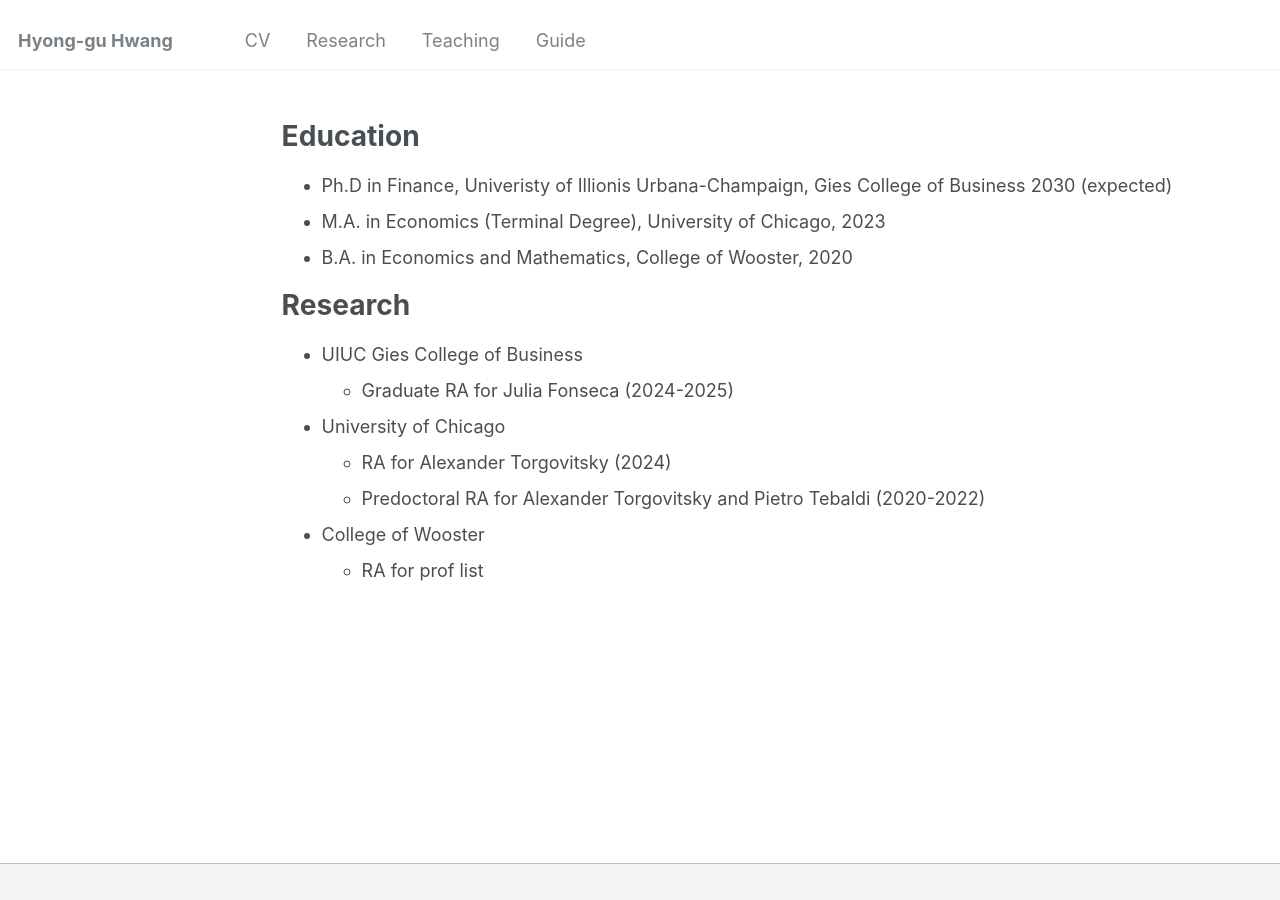
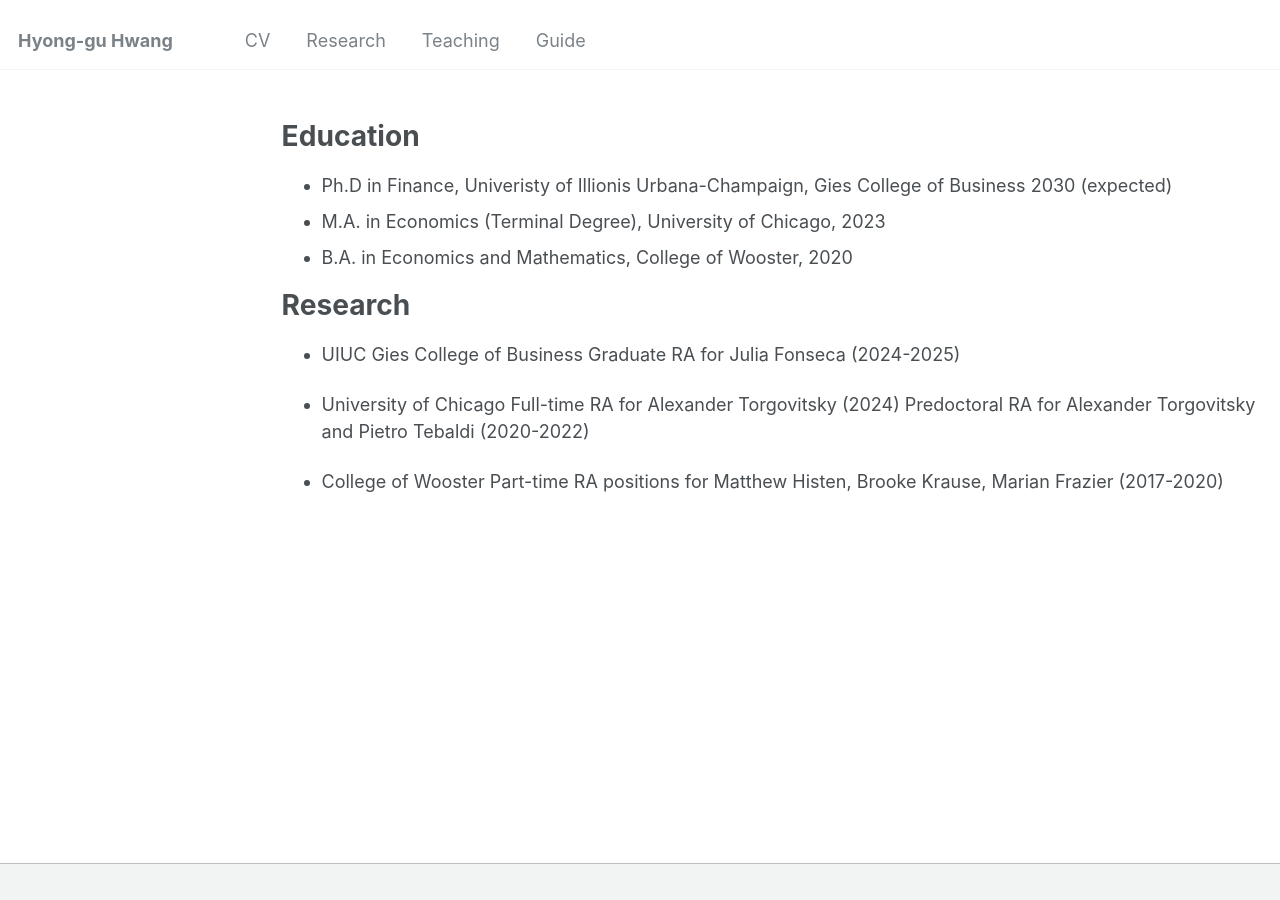
Before and after one commit to hyonggu-hwang/hyonggu-hwang.github.io, a Jekyll site: the page built from _pages/cv.md, in a window 1280 px wide. Built offline with Jekyll 4.4.1, drawn with Linux system fonts in a browser that asks for light colours.

Commit message:
RA experience

```diff
--- a/_pages/cv.md
+++ b/_pages/cv.md
@@ -18,11 +18,11 @@ Education
 Research
 ======
 * UIUC Gies College of Business
-  * Graduate RA for Julia Fonseca (2024-2025)
+  Graduate RA for Julia Fonseca (2024-2025)
 
 * University of Chicago
-  * RA for Alexander Torgovitsky (2024)
-  * Predoctoral RA for Alexander Torgovitsky and Pietro Tebaldi (2020-2022)
+  Full-time RA for Alexander Torgovitsky (2024)
+  Predoctoral RA for Alexander Torgovitsky and Pietro Tebaldi (2020-2022)
 
 * College of Wooster
-  * RA for prof list
+  Part-time RA positions for Matthew Histen, Brooke Krause, Marian Frazier (2017-2020)
--- a/cv.Rmd
+++ /dev/null
@@ -1,3 +0,0 @@
----
-title: "CV"
----
```
Also changed, not shown: _pages/research.html (deleted, +0 -13 lines), _research/research-2.html (deleted, +0 -7 lines), _research/research.md (deleted, +0 -7 lines), _pages/research.md (added).
